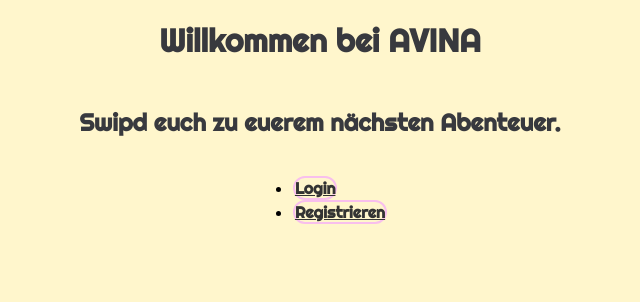
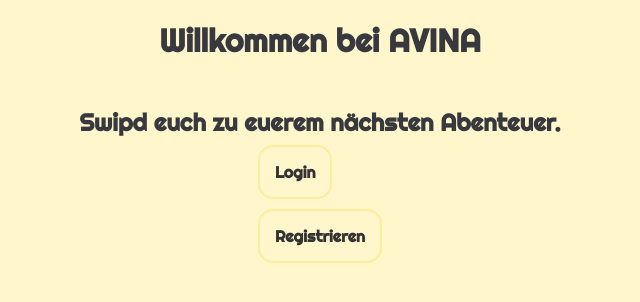
Before and after one commit to elenahaefl/Avina, a PHP site: page / in a window 1280 px wide. Shown: the part 403-705 px from the top of the page, without its empty margins (320-960 px from the left). Run offline with PHP 8.4, Linux system fonts and the light colour scheme.

Commit message:
css index page

```diff
--- a/css/index.css
+++ b/css/index.css
@@ -16,10 +16,11 @@ body {
   }
 
   .button-link {
-    width: 233px;
-    height: 49px;
+    width: 100%; /* Gleiche Breite für beide Buttons */
+    max-width: 40vw; /* Maximale Breite für größere Bildschirme */
+    height: auto; /* Automatische Höhe für Konsistenz */
     border-radius: 15px;
-    border: 2px solid var(--pink);
+    border: 2px solid var(--yellow);
     background-color: transparent;
     color: #333;
     font-size: 1rem;
@@ -27,8 +28,35 @@ body {
     cursor: pointer;
     align-self: center;
     transition: all 0.3s;
+    padding: 15px; /* Gleiche Polsterung für beide Buttons */
+    margin-bottom: 20px;
   }
 
   .button-link:hover {
     background-color: var(--yellow);
   }
+
+  @media (max-width: 500px) { /* Passt die Breite an kleinere Bildschirme an */
+    .button-link {
+      width: 90%; /* Breite auf 90% des Bildschirms für kleine Geräte */
+      max-width: none; /* Entfernt die maximale Breite für kleine Bildschirme */
+    }
+  }
+
+  ul {
+  list-style: none; /* Entfernt die Aufzählungszeichen */
+  padding: 0; /* Entfernt den Standard-Einzug */
+  margin: 0; /* Entfernt den Standard-Abstand */
+}
+
+a {
+  text-decoration: none; /* Entfernt den Unterstrich von Links */
+}
+
+a:hover {
+  text-decoration: none; /* Entfernt den Unterstrich auch beim Hover */
+}
+
+ul li {
+  margin-bottom: 40px; /* Vergrößert den Abstand zwischen den Listenelementen */
+}
--- a/css/login.css
+++ b/css/login.css
@@ -110,10 +110,6 @@ a {
   text-decoration: none;
 }
 
-a:hover {
-  text-decoration: underline;
-}
-
 /* Responsiv */
 @media (max-width: 500px) {
   button,
--- a/css/register.css
+++ b/css/register.css
@@ -3,7 +3,7 @@ body {
   margin: 0;
   padding: 0;
   background-color: var(--lightblue);
-  font-family: 'Segoe UI', Tahoma, Geneva, Verdana, sans-serif;
+  font-family: var(--main-font);
   display: flex;
   flex-direction: column;
   align-items: center;
@@ -106,10 +106,6 @@ a {
   text-decoration: none;
 }
 
-a:hover {
-  text-decoration: underline;
-}
-
 /* Responsiv */
 @media (max-width: 500px) {
   button,
```
